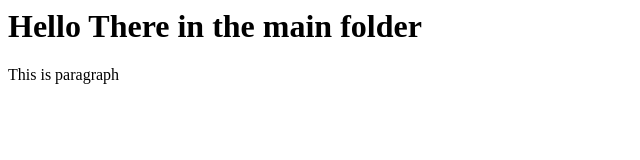
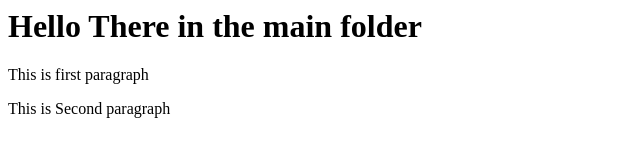
Before and after one commit to ArmaanSheikh/git-test, a website: page index.html in a window 1280 px wide. Shown: the whole page, without its empty margins (0-640 px from the left). Drawn offline with Linux system fonts and the light colour scheme.

Commit message:
forth commit

```diff
--- a/index.html
+++ b/index.html
@@ -5,7 +5,7 @@
     </head>
     <body>
         <h1>Hello There in the main folder</h1>
-        <p>This is paragraph</p>
-
+        <p>This is first paragraph</p>
+        <p>This is Second paragraph</p>
     </body>
 </html>
```
Also changed, not shown: package.json (added, +24 -0 lines), 2 other files.
